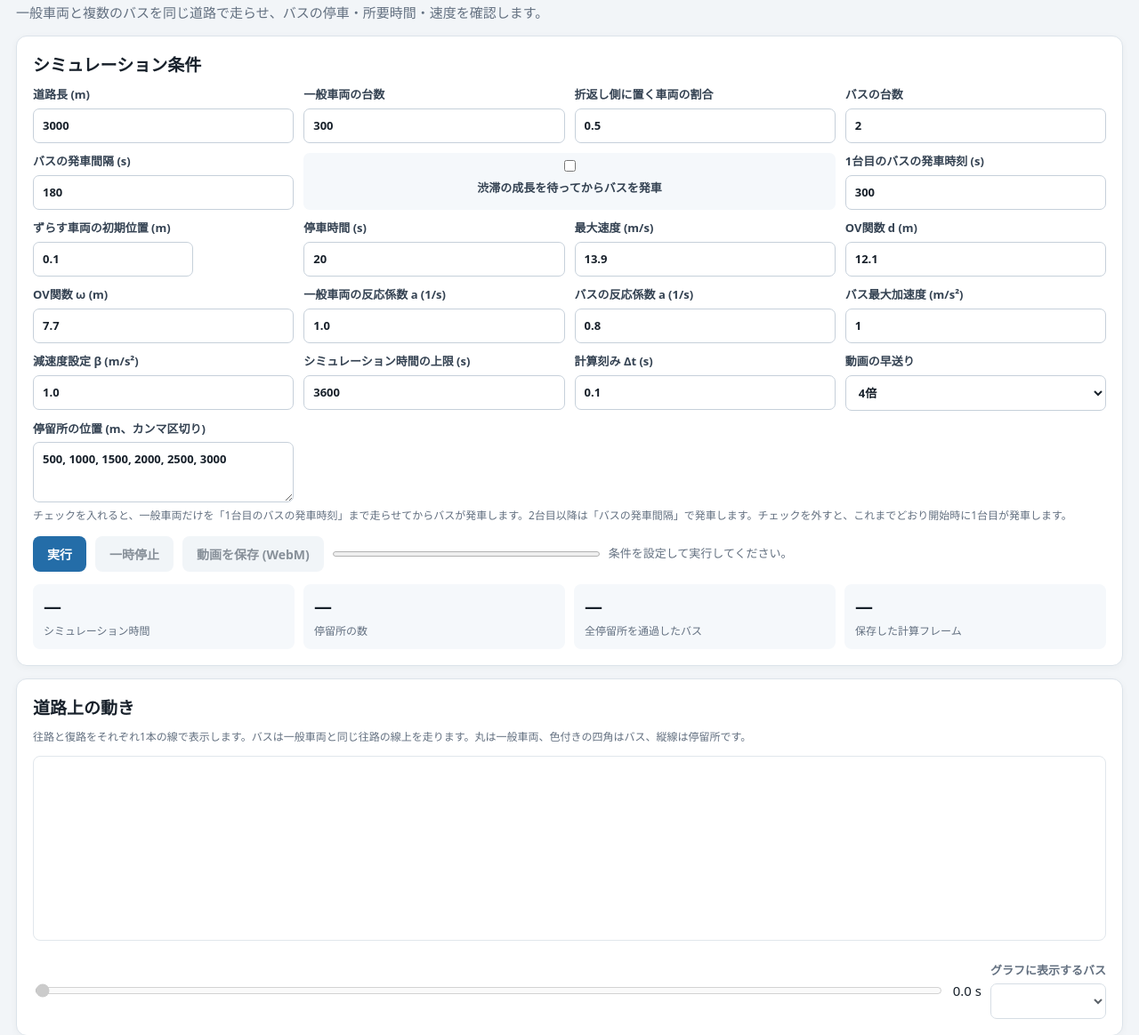
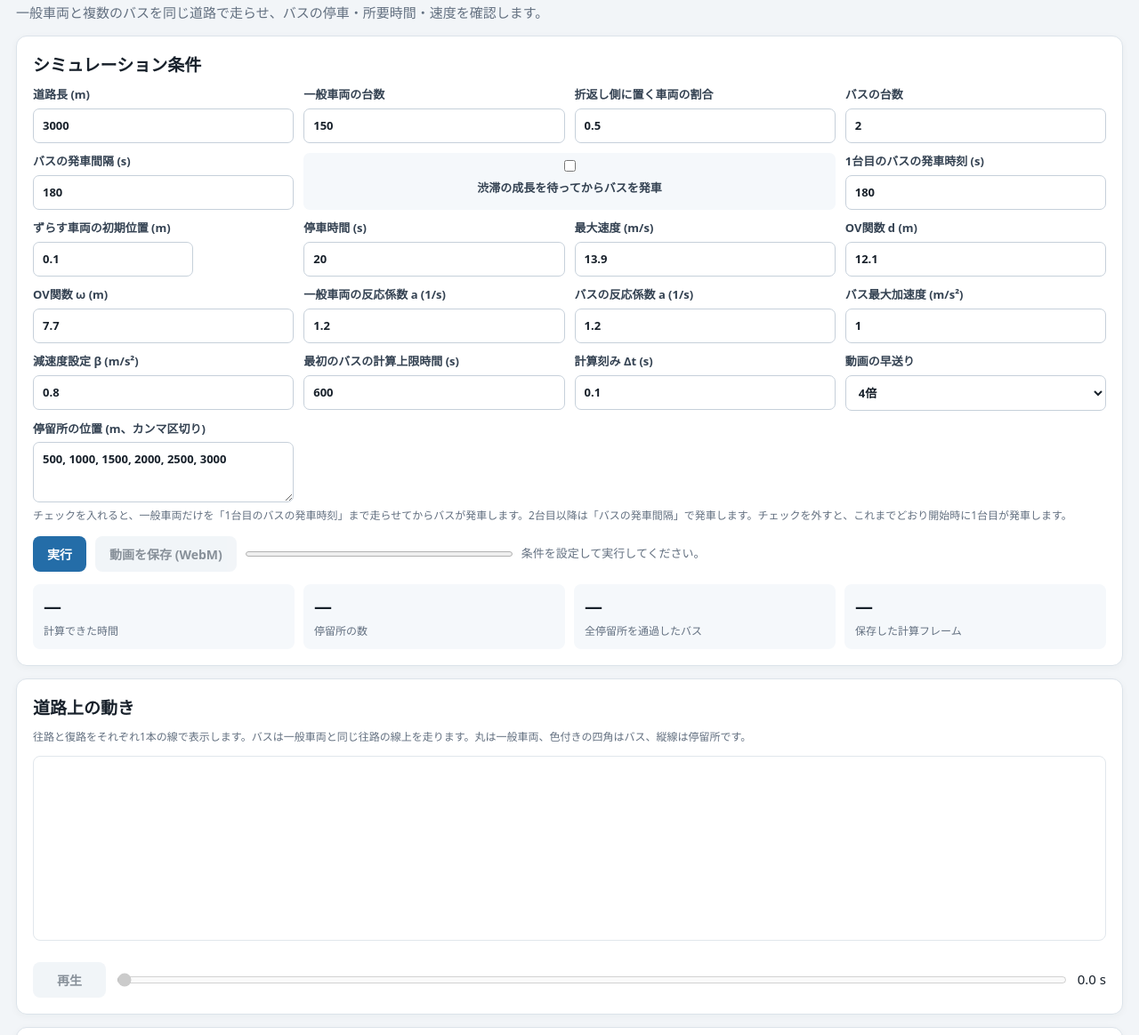
Before and after one commit to riki9060/bus-operation-simulator, a plain HTML site: page index.html in a window 1280 px wide. Shown: the part 66-1230 px from the top of the page at 89% size. Drawn offline with Linux system fonts and the light colour scheme.

Commit message:
Modify vehicle parameters and UI elements in index.html
Updated input values for vehicle parameters and adjusted UI elements.

```diff
--- a/index.html
+++ b/index.html
@@ -14,7 +14,7 @@
     input,select,textarea{width:100%;border:1px solid #c6d0da;border-radius:7px;padding:9px 10px;color:var(--ink);background:white;font:inherit}textarea{grid-column:span 2;min-height:68px;resize:vertical}
     .actions,.playback{display:flex;flex-wrap:wrap;align-items:center;gap:10px;margin-top:14px}button{cursor:pointer;border:0;border-radius:8px;background:var(--blue);color:white;padding:10px 16px;font:600 14px system-ui,sans-serif}button.secondary{background:#e7edf3;color:#263646}button:disabled{cursor:wait;opacity:.55}
     progress{width:min(300px,42vw);height:12px;accent-color:var(--blue)}#status{color:var(--muted);font-size:13px}.metrics{display:grid;grid-template-columns:repeat(4,1fr);gap:10px;margin-top:14px}.metric{padding:10px 12px;background:#f5f8fb;border-radius:8px}.metric b{display:block;font-size:20px}.metric span{color:var(--muted);font-size:12px}
-    canvas.chart{display:block;width:100%;height:auto;border:1px solid #e1e7ec;border-radius:8px;background:white}#roadCanvas{background:#fbfcfd}.playback input[type=range]{flex:1;min-width:180px;padding:0}.playback select{width:auto}
+    canvas.chart{display:block;width:100%;height:auto;border:1px solid #e1e7ec;border-radius:8px;background:white}#roadCanvas{background:#fbfcfd}.playback input[type=range]{flex:1;min-width:180px;padding:0}.playback select{width:auto}.playback button{flex:0 0 auto;min-width:82px}.graph-panel{margin:14px 0}.graph-toolbar{display:flex;justify-content:flex-end;align-items:center;margin-bottom:8px;padding:9px 12px;background:white;border:1px solid var(--line);border-radius:10px}.graph-toolbar label{display:flex;flex-direction:row;align-items:center;gap:8px}.graph-toolbar select{width:auto;min-width:120px}
     .legend{display:flex;align-items:center;flex-wrap:wrap;gap:8px 16px;color:var(--muted);font-size:12px;margin:10px 0}.key{display:inline-block;width:11px;height:11px;border-radius:50%;margin-right:5px;vertical-align:-1px}.small{font-size:12px}.subtle{color:var(--muted);font-size:13px}
     table{width:100%;border-collapse:collapse;margin-top:8px;font-size:14px}th,td{text-align:left;padding:9px 10px;border-bottom:1px solid var(--line)}th{background:#f5f8fb;color:#435061}td:first-child{font-weight:650}
     .two-col{display:grid;grid-template-columns:1fr 1fr;gap:14px}.hint{padding:10px 12px;background:#f5f8fb;border-radius:8px;color:#4e5c6b;font-size:13px}
@@ -32,30 +32,30 @@
     <h2>シミュレーション条件</h2>
     <div class="controls">
       <label>道路長 (m)<input id="roadLength" type="number" min="500" step="100" value="3000"></label>
-      <label>一般車両の台数<input id="nCars" type="number" min="2" max="1000" step="1" value="300"></label>
+      <label>一般車両の台数<input id="nCars" type="number" min="2" max="1000" step="1" value="150"></label>
       <label>折返し側に置く車両の割合<input id="returnFraction" type="number" min="0" max="0.95" step="0.05" value="0.5"></label>
       <label>バスの台数<input id="nBuses" type="number" min="1" max="8" step="1" value="2"></label>
       <label>バスの発車間隔 (s)<input id="headway" type="number" min="10" step="10" value="180"></label>
       <label class="warmup-option"><input id="warmup" type="checkbox">渋滞の成長を待ってからバスを発車</label>
-      <label>1台目のバスの発車時刻 (s)<input id="firstBusTime" type="number" min="0" step="10" value="300"></label>
+      <label>1台目のバスの発車時刻 (s)<input id="firstBusTime" type="number" min="0" step="10" value="180"></label>
       <label class="warmup-shift">ずらす車両の初期位置 (m)<input id="initialShift" type="number" step="0.1" value="0.1"></label>
       <label>停車時間 (s)<input id="dwell" type="number" min="0" step="1" value="20"></label>
       <label>最大速度 (m/s)<input id="vmax" type="number" min="1" step="0.1" value="13.9"></label>
       <label>OV関数 d (m)<input id="d" type="number" min="0.1" step="0.1" value="12.1"></label>
       <label>OV関数 ω (m)<input id="omega" type="number" min="0.1" step="0.1" value="7.7"></label>
-      <label>一般車両の反応係数 a (1/s)<input id="carA" type="number" min="0.01" step="0.05" value="1.0"></label>
-      <label>バスの反応係数 a (1/s)<input id="busA" type="number" min="0.01" step="0.05" value="0.8"></label>
+      <label>一般車両の反応係数 a (1/s)<input id="carA" type="number" min="0.01" step="0.05" value="1.2"></label>
+      <label>バスの反応係数 a (1/s)<input id="busA" type="number" min="0.01" step="0.05" value="1.2"></label>
       <label>バス最大加速度 (m/s²)<input id="maxAccel" type="number" min="0.05" step="0.1" value="1"></label>
-      <label>減速度設定 β (m/s²)<input id="braking" type="number" min="0.05" step="0.1" value="1.0"></label>
-      <label>シミュレーション時間の上限 (s)<input id="maxDuration" type="number" min="60" step="30" value="3600"></label>
+      <label>減速度設定 β (m/s²)<input id="braking" type="number" min="0.05" step="0.1" value="0.8"></label>
+      <label>最初のバスの計算上限時間 (s)<input id="maxDuration" type="number" min="60" step="30" value="600"></label>
       <label>計算刻み Δt (s)<input id="dt" type="number" min="0.02" max="0.5" step="0.02" value="0.1"></label>
       <label>動画の早送り<select id="playback"><option value="1">1倍</option><option value="2">2倍</option><option value="4" selected>4倍</option><option value="8">8倍</option></select></label>
       <label>停留所の位置 (m、カンマ区切り)<textarea id="stops">500, 1000, 1500, 2000, 2500, 3000</textarea></label>
     </div>
     <p class="small">チェックを入れると、一般車両だけを「1台目のバスの発車時刻」まで走らせてからバスが発車します。2台目以降は「バスの発車間隔」で発車します。チェックを外すと、これまでどおり開始時に1台目が発車します。</p>
-    <div class="actions"><button id="run">実行</button><button id="toggle" class="secondary" disabled>一時停止</button><button id="saveVideo" class="secondary" disabled>動画を保存 (WebM)</button><progress id="progress" max="100" value="0"></progress><span id="status">条件を設定して実行してください。</span></div>
+    <div class="actions"><button id="run">実行</button><button id="saveVideo" class="secondary" disabled>動画を保存 (WebM)</button><progress id="progress" max="100" value="0"></progress><span id="status">条件を設定して実行してください。</span></div>
     <div class="metrics" id="metrics" hidden>
-      <div class="metric"><b id="simTime">—</b><span>シミュレーション時間</span></div>
+      <div class="metric"><b id="simTime">—</b><span>計算できた時間</span></div>
       <div class="metric"><b id="stopCount">—</b><span>停留所の数</span></div>
       <div class="metric"><b id="completedCount">—</b><span>全停留所を通過したバス</span></div>
       <div class="metric"><b id="frameCount">—</b><span>保存した計算フレーム</span></div>
@@ -67,7 +67,7 @@
     <p class="small">往路と復路をそれぞれ1本の線で表示します。バスは一般車両と同じ往路の線上を走ります。丸は一般車両、色付きの四角はバス、縦線は停留所です。</p>
     <canvas id="road" class="chart" width="1200" height="205"></canvas>
     <div class="legend" id="roadLegend"></div>
-    <div class="playback"><input id="scrub" type="range" min="0" max="0" value="0" disabled><span id="clock">0.0 s</span><label class="subtle">グラフに表示するバス<select id="busSelect" disabled></select></label></div>
+    <div class="playback"><button id="toggle" class="secondary" disabled>再生</button><input id="scrub" type="range" min="0" max="0" value="0" disabled><span id="clock">0.0 s</span></div>
   </section>
 
   <section class="card">
@@ -77,9 +77,12 @@
     <div class="legend" id="busLegend"></div>
   </section>
 
-  <section class="two-col">
+  <section class="graph-panel">
+    <div class="graph-toolbar"><label class="subtle">グラフに表示するバス<select id="busSelect" disabled></select></label></div>
+    <div class="two-col">
     <div class="card"><h2>選択したバスの速度</h2><p class="small">青線は選択バス、灰色の点線は一般車両の平均速度です。停車中は速度が0になります。</p><canvas id="speedGraph" class="chart" width="900" height="310"></canvas></div>
     <div class="card"><h2>選択したバスの加速度</h2><p class="small">プラスは加速、マイナスは減速です。単位はm/s²です。</p><canvas id="accGraph" class="chart" width="900" height="310"></canvas></div>
+    </div>
   </section>
 
   <section class="card"><h2>各バスの運行結果</h2><p class="small">所要時間は各バスの発車時刻から、最後の停留所で運行を終えるまでです。</p><div id="resultsTable" class="subtle">シミュレーション実行後に表示します。</div></section>
```
